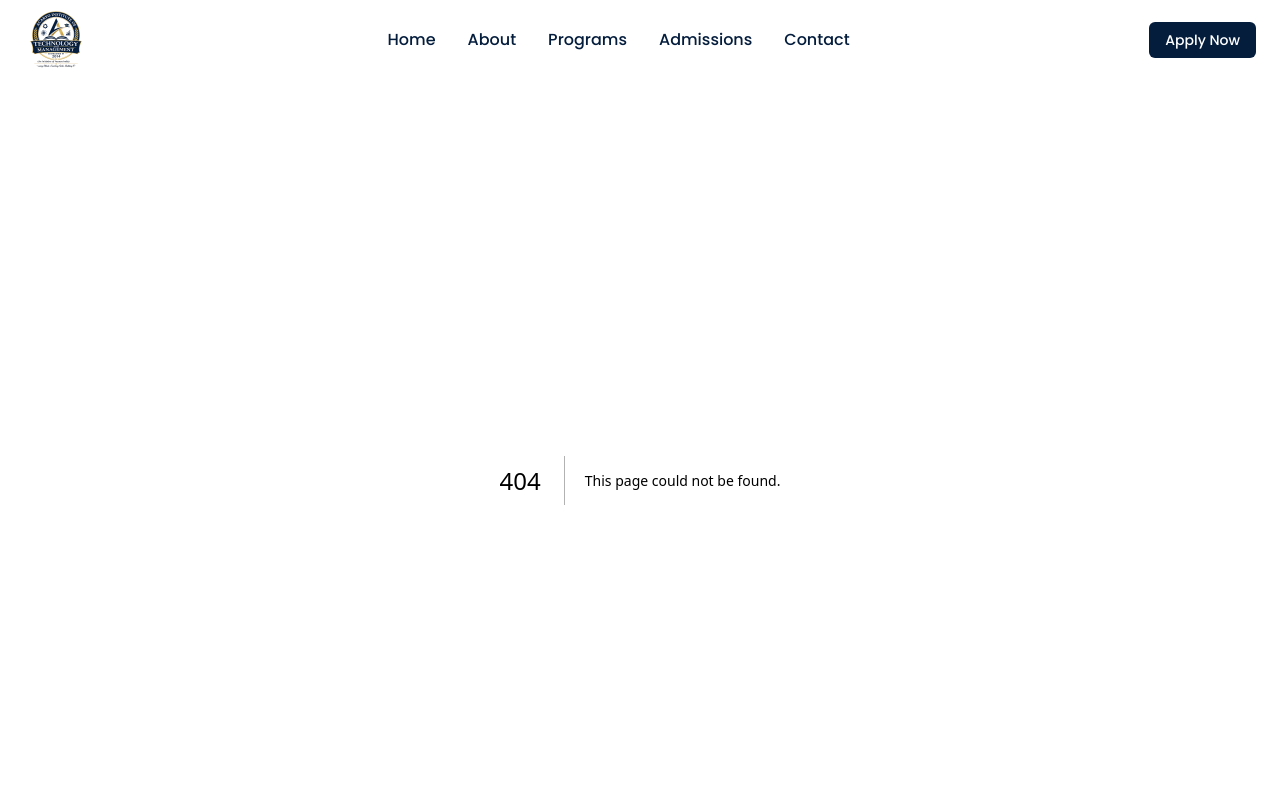
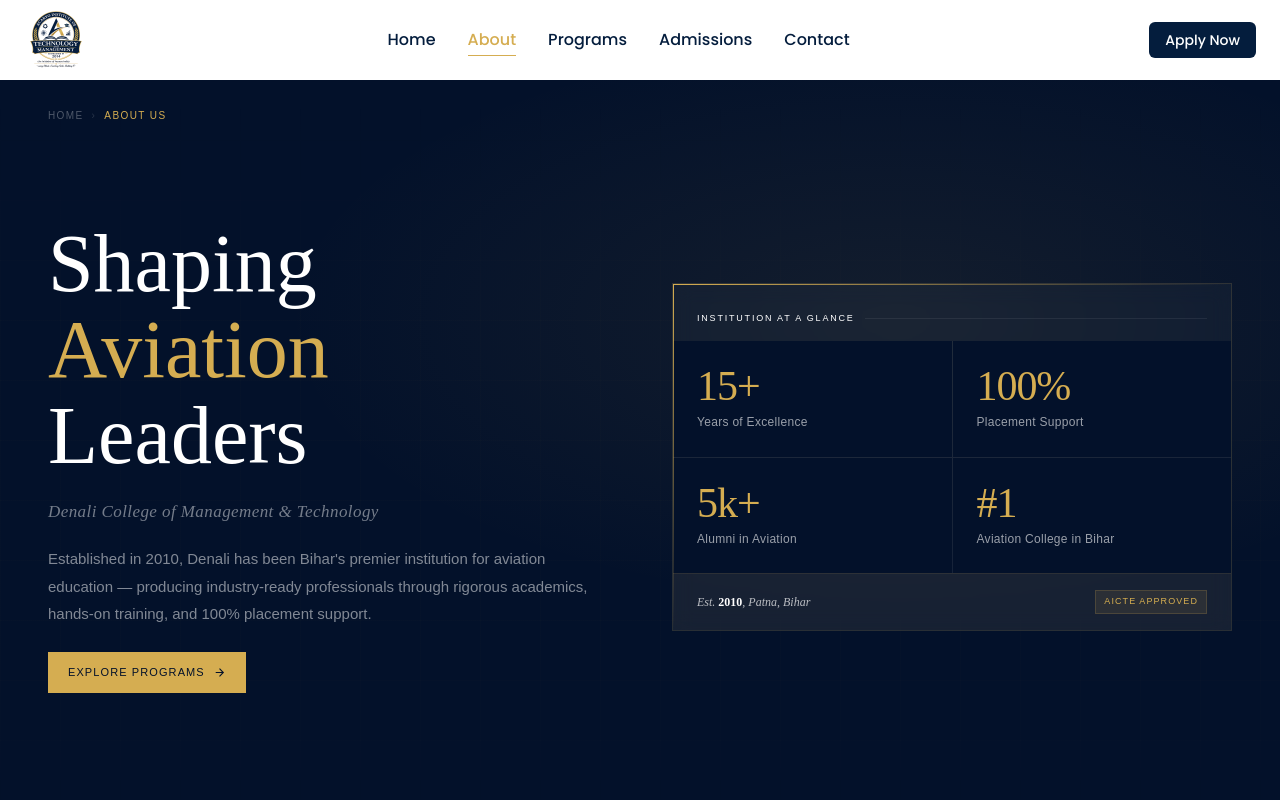
Before and after one commit to Priyanka9321/Acaryo_college, a Next.js app: page /about in a window 1280 px wide. Before the commit this address had no page. Shown: the top 800 px of the page. Built offline with nearby package versions, Linux system fonts and the light colour scheme.

Commit message:
about hero page

```diff
--- /dev/null
+++ b/app/about/page.tsx
@@ -0,0 +1,15 @@
+import AboutHero from "@/components/sections/AboutHero";
+
+export const metadata = {
+  title: "About Us | Denali College",
+  description:
+    "Learn about Denali College of Management & Technology — Bihar's premier aviation education institution since 2010.",
+};
+
+export default function AboutPage() {
+  return (
+    <main>
+      <AboutHero />
+    </main>
+  );
+}
--- a/components/layout/Navbar.tsx
+++ b/components/layout/Navbar.tsx
@@ -1,12 +1,14 @@
 "use client";
 
 import { useState, useEffect } from "react";
+import Link from "next/link";
+import { usePathname } from "next/navigation";
 // eslint-disable-next-line @next/next/no-img-element
 import logoSrc from "@/assets/images/Logo.png";
 
 const NAV_LINKS = [
-  { label: "Home", href: "#" },
-  { label: "About", href: "#about" },
+  { label: "Home", href: "/" },
+  { label: "About", href: "/about" },
   { label: "Programs", href: "#courses" },
   { label: "Admissions", href: "#admissions" },
   { label: "Contact", href: "#contact" },
@@ -15,6 +17,7 @@
 export default function Navbar() {
   const [menuOpen, setMenuOpen] = useState(false);
   const [scrolled, setScrolled] = useState(false);
+  const pathname = usePathname();
 
   useEffect(() => {
     const onScroll = () => setScrolled(window.scrollY > 20);
@@ -40,31 +43,39 @@
         <div className="max-w-7xl mx-auto px-4 md:px-6">
           <div className="flex items-center justify-between h-20">
             {/* LEFT: Logo */}
-            <a href="#" aria-label="Home" className="shrink-0">
+            <Link href="/" aria-label="Home" className="shrink-0">
               {/* eslint-disable-next-line @next/next/no-img-element */}
               <img
                 src={logoSrc.src ?? logoSrc}
                 alt="College Logo"
                 className="h-12 w-auto md:h-16 object-contain rounded-full"
               />
-            </a>
+            </Link>
 
             {/* CENTER: Desktop Nav */}
             <nav
               className="hidden md:flex items-center gap-8"
               aria-label="Main navigation"
             >
-              {NAV_LINKS.map(({ label, href }) => (
-                <a
+              {NAV_LINKS.map(({ label, href }) => {
+                const isActive = pathname === href;
+                return (
+                  <Link
                     key={label}
                     href={href}
-                  className="relative text-sm md:text-base font-medium text-[#041d3d]
-                             hover:text-[#d5ad51] transition-colors duration-200 py-1 group"
+                    className={`relative text-sm md:text-base font-medium transition-colors duration-200 py-1 group ${
+                      isActive ? "text-[#d5ad51]" : "text-[#041d3d] hover:text-[#d5ad51]"
+                    }`}
                   >
                     {label}
-                  <span className="absolute bottom-0 left-0 h-px w-0 bg-[#d5ad51] group-hover:w-full transition-all duration-300" />
-                </a>
-              ))}
+                    <span
+                      className={`absolute bottom-0 left-0 h-px bg-[#d5ad51] transition-all duration-300 ${
+                        isActive ? "w-full" : "w-0 group-hover:w-full"
+                      }`}
+                    />
+                  </Link>
+                );
+              })}
             </nav>
 
             {/* RIGHT: Apply Now + Hamburger */}
@@ -115,16 +126,21 @@
           className="flex flex-col items-center space-y-6"
           aria-label="Mobile navigation"
         >
-          {NAV_LINKS.map(({ label, href }) => (
-            <a
+          {NAV_LINKS.map(({ label, href }) => {
+              const isActive = pathname === href;
+              return (
+                <Link
                   key={label}
                   href={href}
                   onClick={() => setMenuOpen(false)}
-              className="text-lg font-medium text-[#041d3d] hover:text-[#d5ad51] transition-colors duration-200"
+                  className={`text-lg font-medium transition-colors duration-200 ${
+                    isActive ? "text-[#d5ad51]" : "text-[#041d3d] hover:text-[#d5ad51]"
+                  }`}
                 >
                   {label}
-            </a>
-          ))}
+                </Link>
+              );
+            })}
           <a
             href="#apply"
             onClick={() => setMenuOpen(false)}
--- /dev/null
+++ b/components/sections/AboutHero.tsx
@@ -0,0 +1,212 @@
+export default function AboutHero() {
+  return (
+    <section
+      className="relative min-h-screen flex flex-col overflow-hidden"
+      style={{ background: "#03112a", fontFamily: "'DM Sans', sans-serif" }}
+    >
+      {/* Background layers */}
+      <div
+        className="absolute inset-0 pointer-events-none"
+        style={{
+          background:
+            "radial-gradient(ellipse 80% 60% at 70% 30%, rgba(213,173,81,0.08) 0%, transparent 60%)",
+        }}
+      />
+      <div
+        className="absolute inset-0 pointer-events-none"
+        style={{
+          backgroundImage:
+            "linear-gradient(rgba(213,173,81,0.04) 1px, transparent 1px), linear-gradient(90deg, rgba(213,173,81,0.04) 1px, transparent 1px)",
+          backgroundSize: "60px 60px",
+          maskImage:
+            "linear-gradient(to bottom, transparent 0%, rgba(0,0,0,0.4) 30%, rgba(0,0,0,0.4) 70%, transparent 100%)",
+        }}
+      />
+
+      {/* Breadcrumb */}
+      <nav className="relative z-10 flex items-center gap-2 px-5 pt-5 md:px-12 md:pt-7 text-[10px] tracking-[0.14em] uppercase">
+        <a
+          href="/"
+          className="text-white/30 hover:text-[#d5ad51] transition-colors"
+        >
+          Home
+        </a>
+        <span className="text-white/15">›</span>
+        <span className="text-[#d5ad51]">About Us</span>
+      </nav>
+
+      {/* Main body — stacks on mobile, side-by-side on md+ */}
+      <div className="relative z-10 flex-1 flex flex-col md:flex-row md:items-center gap-9 md:gap-16 px-5 py-7 pb-10 md:px-12 md:py-8 md:pb-16 max-w-7xl mx-auto w-full">
+        {/* Left */}
+        <div className="flex flex-col gap-5 md:flex-1 md:max-w-xl">
+          <h1
+            className="font-light leading-[1.05] text-white"
+            style={{
+              fontFamily: "'Cormorant Garamond', serif",
+              fontSize: "clamp(42px, 10vw, 82px)",
+            }}
+          >
+            Shaping
+            <br />
+            <em className="text-[#d5ad51] not-italic">Aviation</em>
+            <br />
+            Leaders
+          </h1>
+
+          <p
+            className="text-[15px] md:text-[17px] italic text-white/45 tracking-wide"
+            style={{ fontFamily: "'Cormorant Garamond', serif" }}
+          >
+            Denali College of Management &amp; Technology
+          </p>
+
+          <p className="text-sm md:text-[15px] leading-[1.85] text-white/50 font-light">
+            Established in{" "}
+            <strong className="text-white/82 font-normal">2010</strong>, Denali
+            has been Bihar&apos;s premier institution for aviation education —
+            producing{" "}
+            <strong className="text-white/82 font-normal">
+              industry-ready professionals
+            </strong>{" "}
+            through rigorous academics, hands-on training, and{" "}
+            <strong className="text-white/82 font-normal">
+              100% placement support
+            </strong>
+            .
+          </p>
+
+          <div className="flex flex-wrap items-center gap-4 pt-1">
+            <button className="flex items-center gap-2 bg-[#d5ad51] text-[#03112a] text-[11px] font-medium tracking-[0.1em] uppercase px-5 py-3 hover:bg-[#e8c46a] transition-all hover:-translate-y-px active:scale-95">
+              Explore Programs
+              <svg
+                width="13"
+                height="13"
+                viewBox="0 0 24 24"
+                fill="none"
+                stroke="currentColor"
+                strokeWidth="2"
+              >
+                <path d="M5 12h14M12 5l7 7-7 7" />
+              </svg>
+            </button>
+          </div>
+        </div>
+
+        {/* Right — Stats card */}
+        <div className="md:flex-1">
+          <div
+            className="relative"
+            style={{
+              border: "1px solid rgba(213,173,81,0.15)",
+              background: "rgba(255,255,255,0.03)",
+              backdropFilter: "blur(10px)",
+            }}
+          >
+            {/* Top + left accent lines */}
+            <div
+              className="absolute top-0 left-0 right-0 h-px"
+              style={{
+                background: "linear-gradient(90deg, #d5ad51, transparent)",
+              }}
+            />
+            <div
+              className="absolute top-0 left-0 bottom-0 w-px"
+              style={{
+                background: "linear-gradient(to bottom, #d5ad51, transparent)",
+              }}
+            />
+
+            <div className="px-5 pt-5 md:px-6 md:pt-7">
+              <p
+                className="flex items-center gap-2.5 text-[9px] tracking-[0.2em] uppercase text-[#fff] mb-4"
+                style={{ borderBottom: "none" }}
+              >
+                Institution at a Glance
+                <span className="flex-1 h-px bg-white/[0.07]" />
+              </p>
+            </div>
+
+            <div
+              className="grid grid-cols-2"
+              style={{ gap: "1px", background: "rgba(255,255,255,0.04)" }}
+            >
+              {[
+                { num: "15+", label: "Years of\nExcellence" },
+                { num: "100%", label: "Placement\nSupport" },
+                { num: "5k+", label: "Alumni in\nAviation" },
+                { num: "#1", label: "Aviation College\nin Bihar" },
+              ].map((s) => (
+                <div
+                  key={s.num}
+                  className="p-5 md:p-6 hover:bg-[rgba(213,173,81,0.04)] transition-colors"
+                  style={{ background: "#03112a" }}
+                >
+                  <div
+                    className="text-[38px] md:text-[42px] font-light text-[#d5ad51] leading-none tracking-tight"
+                    style={{ fontFamily: "'Cormorant Garamond', serif" }}
+                  >
+                    {s.num}
+                  </div>
+                  <p className="mt-1.5 text-[12px] text-[#fff]/60 tracking-wide leading-relaxed">
+                    {s.label}
+                  </p>
+                </div>
+              ))}
+            </div>
+
+            <div
+              className="flex items-center justify-between flex-wrap gap-2 px-5 py-3.5 md:px-6 md:py-4"
+              style={{
+                background: "rgba(213,173,81,0.06)",
+                borderTop: "1px solid rgba(213,173,81,0.1)",
+              }}
+            >
+              <span
+                className="text-[12px] text-[#fff]/70 italic"
+                style={{ fontFamily: "'Cormorant Garamond', serif" }}
+              >
+                Est. <strong className="not-italic text-[#fff]">2010</strong>,
+                Patna, Bihar
+              </span>
+              <span
+                className="text-[9px] tracking-[0.12em] uppercase text-[#d5ad51] px-2 py-1"
+                style={{
+                  background: "rgba(213,173,81,0.1)",
+                  border: "1px solid rgba(213,173,81,0.18)",
+                }}
+              >
+                AICTE Approved
+              </span>
+            </div>
+          </div>
+        </div>
+      </div>
+
+      {/* Footer strip */}
+      <div
+        className="relative z-10 flex items-center justify-between flex-wrap gap-2.5 px-5 py-3.5 md:px-12 md:py-5"
+        style={{ borderTop: "1px solid rgba(255,255,255,0.06)" }}
+      >
+        <div className="flex flex-wrap gap-3 md:gap-6">
+          {["Aviation Management", "Airport Operations", "Hospitality"].map(
+            (tag) => (
+              <span
+                key={tag}
+                className="flex items-center gap-1.5 text-[9px] md:text-[10px] tracking-[0.13em] uppercase text-[#fff]/50"
+              >
+                <span className="w-[3px] h-[3px] rounded-full bg-[#d5ad51] opacity-60" />
+                {tag}
+              </span>
+            ),
+          )}
+        </div>
+        <span
+          className="text-[11px] text-[#fff]/50 italic tracking-wide"
+          style={{ fontFamily: "'Cormorant Garamond', serif" }}
+        >
+          Denali — Bihar&apos;s Skyward Institution
+        </span>
+      </div>
+    </section>
+  );
+}
--- a/constants/navLinks.ts
+++ b/constants/navLinks.ts
@@ -1,6 +1,6 @@
 export const NAV_LINKS = [
   { label: "Home", href: "/" },
-  { label: "About", href: "#about" },
+  { label: "About", href: "/about" },
   { label: "Courses", href: "#courses" },
   { label: "Contact", href: "#contact" },
 ];
```
Lines whose indentation alone changed are shown as unchanged.
